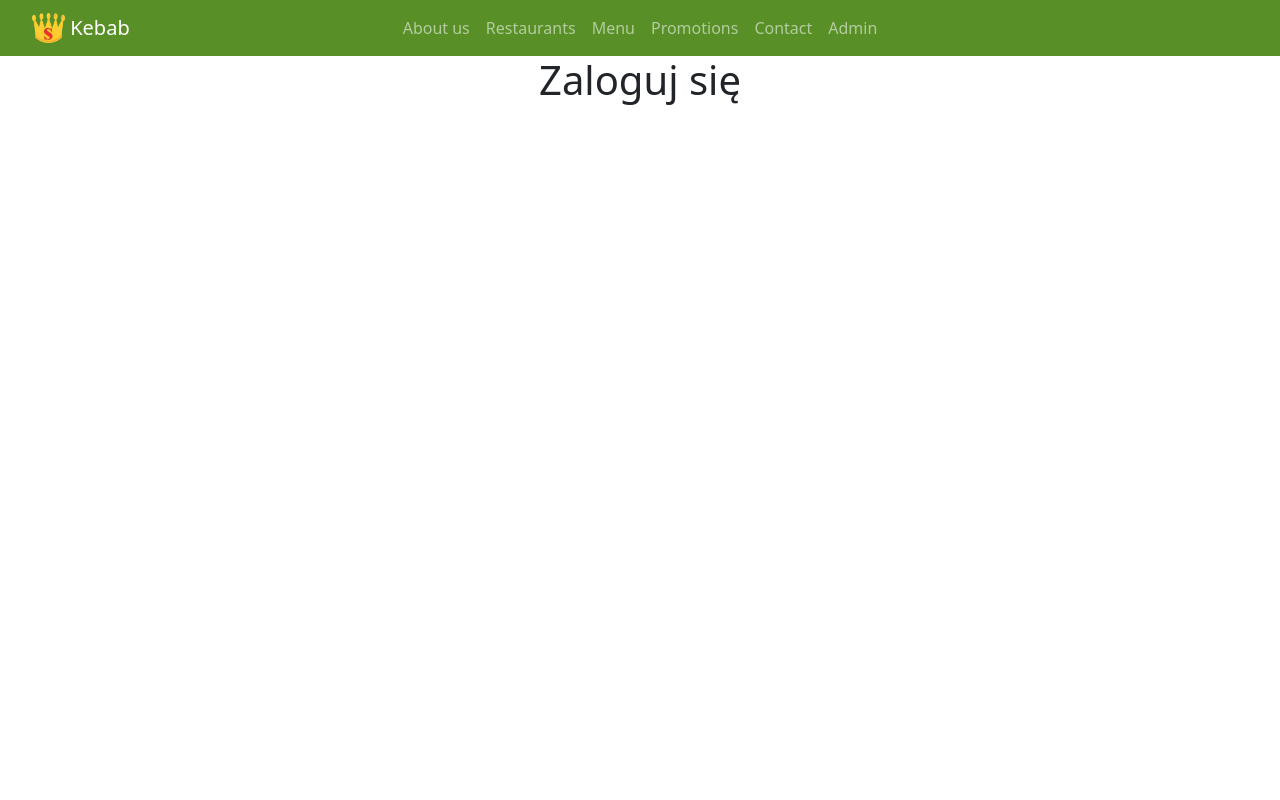
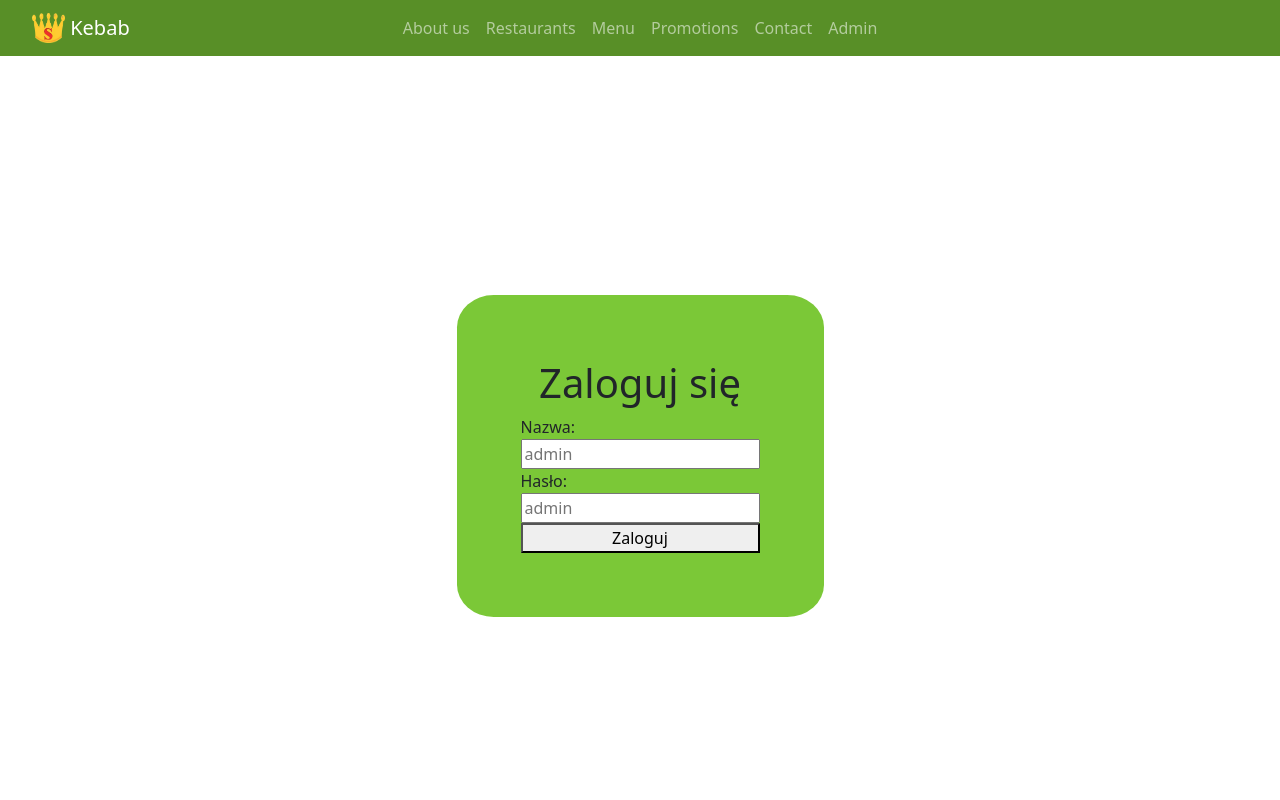
Before and after one commit to MarcinSzablak/MERN_app, a React (Vite) app in the folder client/: page /Admin in a window 1280 px wide. Shown: the top 800 px of the page. Built offline with nearby package versions, Linux system fonts and the light colour scheme.

Commit message:
Started working on login functionality

```diff
--- a/client/src/routes/Admin.css
+++ b/client/src/routes/Admin.css
@@ -4,4 +4,18 @@
     display: flex;
     flex-direction: column;
     align-items: center;
+    justify-content: center;
 }
+.admin-content-box{
+    display: flex;
+    flex-direction: column;
+    justify-content: center;
+    align-items: center;
+    padding: 5%;
+    border-radius: 10%;
+    background-color: var(--light-green);
+}
+.admin-input{
+    display: flex;
+    flex-direction: column;
+}
--- a/client/src/routes/Admin.jsx
+++ b/client/src/routes/Admin.jsx
@@ -3,13 +3,58 @@ import NavBar from '../components/NavBar';
 import Footer from '../components/Footer';
 import './Admin.css'
 
+import { useState, useEffect } from 'react';
+import { Alert, Button } from 'bootstrap';
+
 function Admin() {
+  const [admins, setAdmins] = useState([]);
+  const [name, setName] = useState("");
+  const [password, setPassword] = useState("");
+
+  const fetchData = async () => {
+    try{
+        const res = await fetch("http://localhost:8080/api/GetAdmins", {method: "GET"});
+        if(!res.ok){
+            throw new Error(`network response was not ok: ${res.status}`)
+        }
+
+        const data = await res.json();
+        setAdmins(data);
+
+    }catch(err){
+        console.log("error: ", err);
+    }
+  }
+
+  const checkLogin = () =>{
+    fetchData()
+    admins.forEach( admin => {
+      if(name != admin.name || password != admin.password){
+        alert("Wrong name or password!!!")
+        return
+      }
+      else{
+
+      }
+    })
+  }
+
+
   return (
     <>
       <NavBar></NavBar>
       <div style={{paddingTop:'56px'}}></div>
       <div className='admin-main'>
-        <h1>Zaloguj się</h1>
+        <div className='admin-content-box'>
+          <h1>Zaloguj się</h1>
+          <div className='admin-input'>
+            <label>Nazwa:</label>
+            <input type='text' placeholder='admin' onChange={ e => setName(e.target.value)}></input>
+            <label>Hasło:</label>
+            <input type='password' placeholder='admin' onChange={ e => setPassword(e.target.value)}></input>
+            <button onClick={ () => checkLogin()}>Zaloguj</button>
+          </div>
+        </div>
       </div>
       <Footer></Footer>
     </>
```
Also changed, not shown: 2 other files (tests, documents, lock files or other folders).
